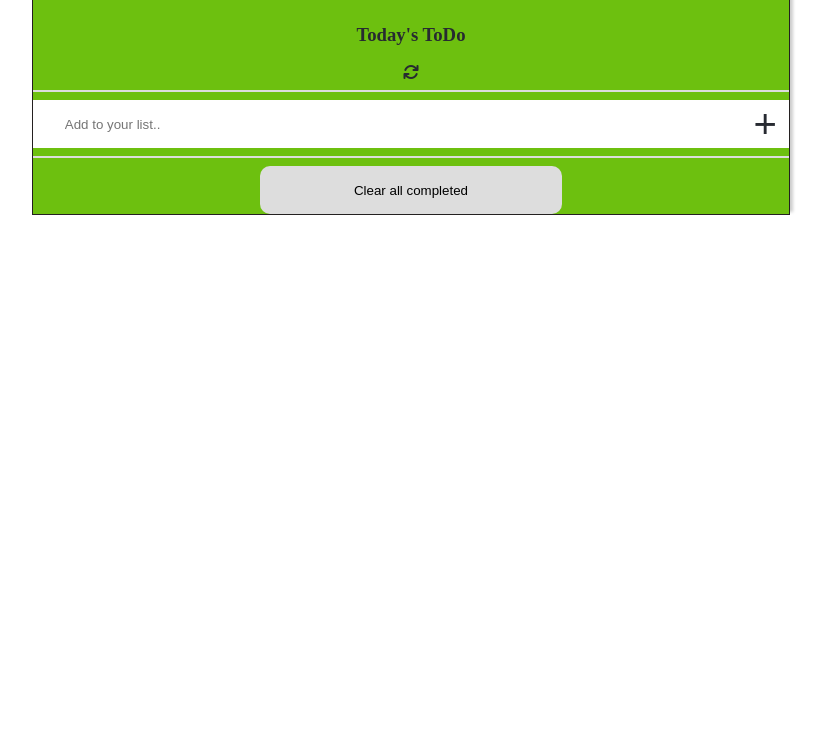
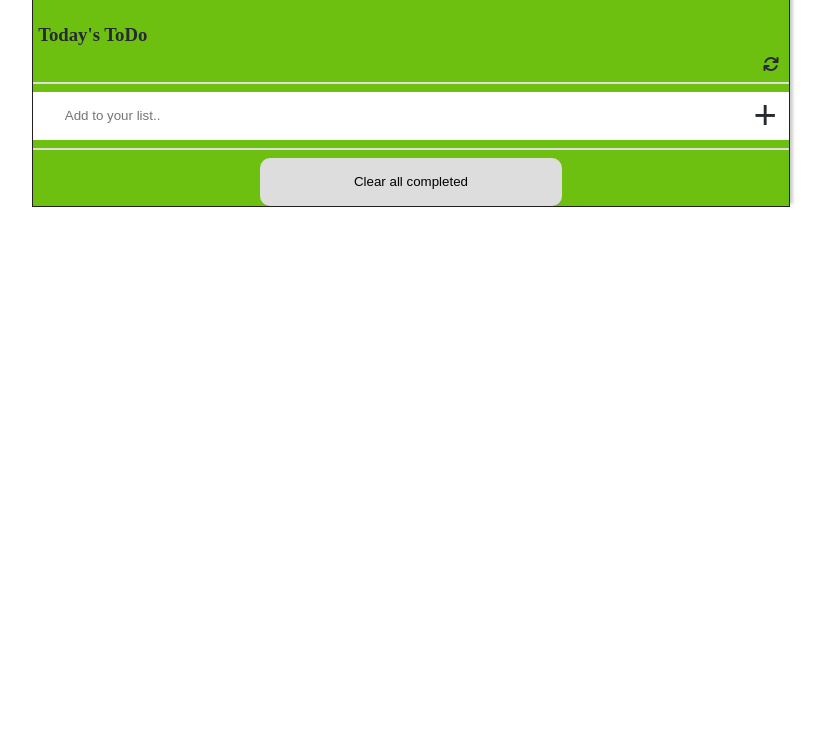
Before and after one commit to firstpj/Todo-list2, a website built with webpack: page src/index.html in a window 1280 px wide. Shown: the part 71-800 px from the top of the page, without its empty margins (229-1054 px from the left). Built offline with nearby package versions, Linux system fonts and the light colour scheme.

Commit message:
dist/index and src/style file

```diff
--- a/src/style.css
+++ b/src/style.css
@@ -7,7 +7,27 @@
   text-align: center;
 }
 
-.toDo-list {
+.fa-classic, .fa-regular, .fa-solid, .far, .fas {
+  font-family: "Font Awesome 6 Free";
+  }
+
+  .fa-solid, .fas {
+    font-weight: 900;
+    padding-left: 45rem;
+  }
+
+  h3 {
+    display: block;
+    padding-right: 34em;
+    font-size: 1.17em;
+    margin-block-start: 1em;
+    margin-block-end: 10px;
+    margin-inline-start: 0px;
+    margin-inline-end: 0px;
+    font-weight: bold;
+  }
+
+  .toDo-list {
   max-height: 80vh;
   width: 60%;
   background-color: #6dc00f;
```
Also changed, not shown: dist/index.bundle.js, dist/index.html.
